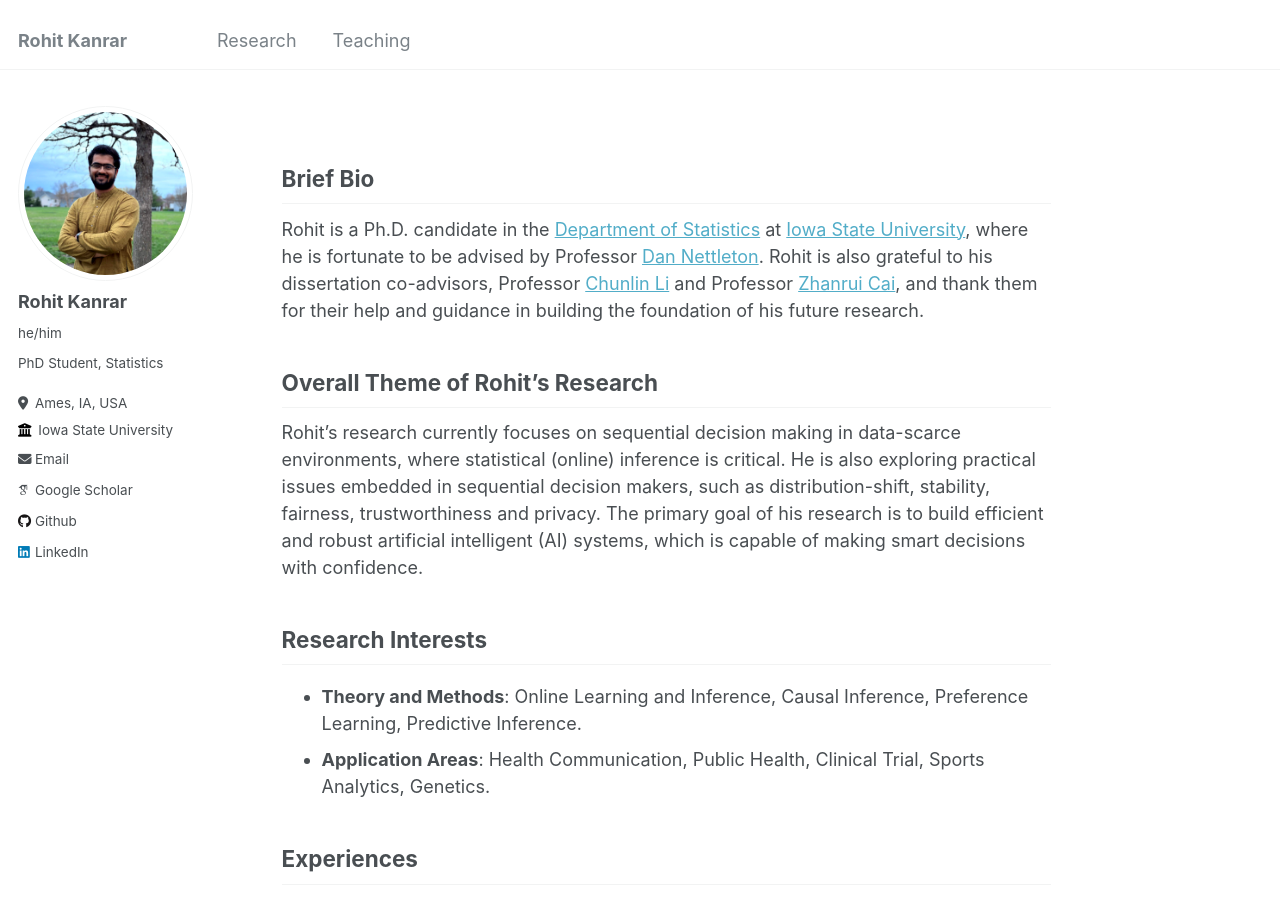
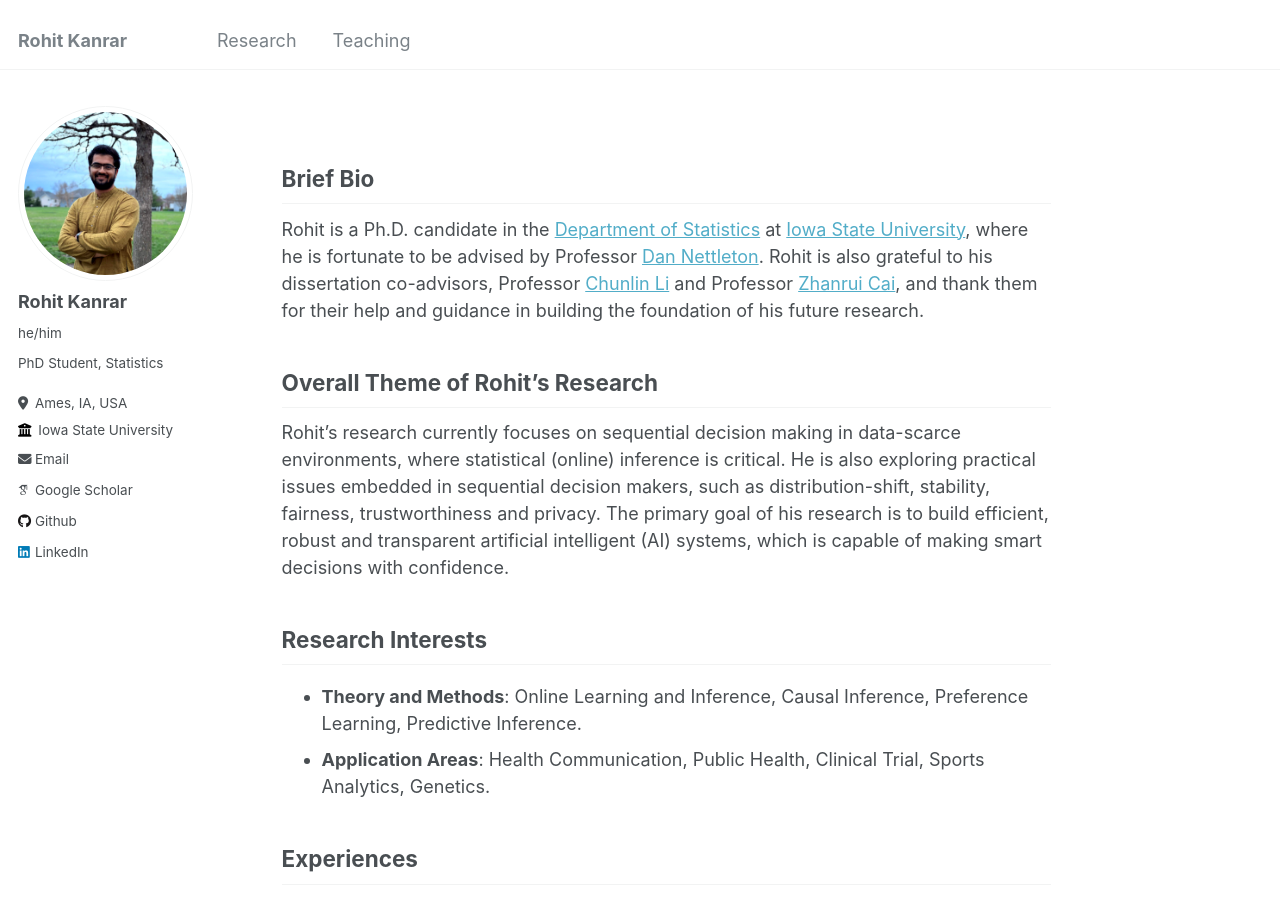
Before and after one commit to rohitkanrar/rohitkanrar.github.io, a Jekyll site: the page built from _pages/about.md, in a window 1280 px wide and 900 px high. Built offline with Jekyll 4.4.1, drawn with Linux system fonts in a browser that asks for light colours; some web fonts are replaced.

```diff
--- a/_pages/about.md
+++ b/_pages/about.md
@@ -8,10 +8,10 @@ redirect_from:
 ---
 
 ## Brief Bio
-Rohit is a Ph.D. candidate in the [Department of Statistics](https://www.stat.iastate.edu/) at [Iowa State University](https://www.iastate.edu/), where he is fortunate to be advised by Professor [Dan Nettleton](https://dnett.github.io/). Rohit is also grateful to his dissertation co-advisors, Professor [Chunlin Li](https://scholar.google.com/citations?user=8dTpVPkAAAAJ&hl=en) and Professor [Zhanrui Cai](https://zhanruicai.github.io/), and thank them for their help and guidance in building the foundation of his future research.
+Rohit is a Ph.D. candidate in the [Department of Statistics](https://www.stat.iastate.edu/) at [Iowa State University](https://www.iastate.edu/), where he is fortunate to be advised by Professor [Dan Nettleton](https://dnett.github.io/). Rohit is also grateful to his dissertation co-advisors, Professor [Chunlin Li](https://faculty.sites.iastate.edu/chunlin/) and Professor [Zhanrui Cai](https://zhanruicai.github.io/), and thank them for their help and guidance in building the foundation of his future research.
 
 ## Overall Theme of Rohit's Research
-Rohit’s research currently focuses on sequential decision making in data-scarce environments, where statistical (online) inference is critical. He is also exploring practical issues embedded in sequential decision makers, such as distribution-shift, stability, fairness, trustworthiness and privacy. The primary goal of his research is to build efficient and robust artificial intelligent (AI) systems, which is capable of making smart decisions with confidence.
+Rohit’s research currently focuses on sequential decision making in data-scarce environments, where statistical (online) inference is critical. He is also exploring practical issues embedded in sequential decision makers, such as distribution-shift, stability, fairness, trustworthiness and privacy. The primary goal of his research is to build efficient, robust and transparent artificial intelligent (AI) systems, which is capable of making smart decisions with confidence.
 
 
 ## Research Interests
```
Also changed, not shown: _pages/publications.md (+1 -1 lines).
